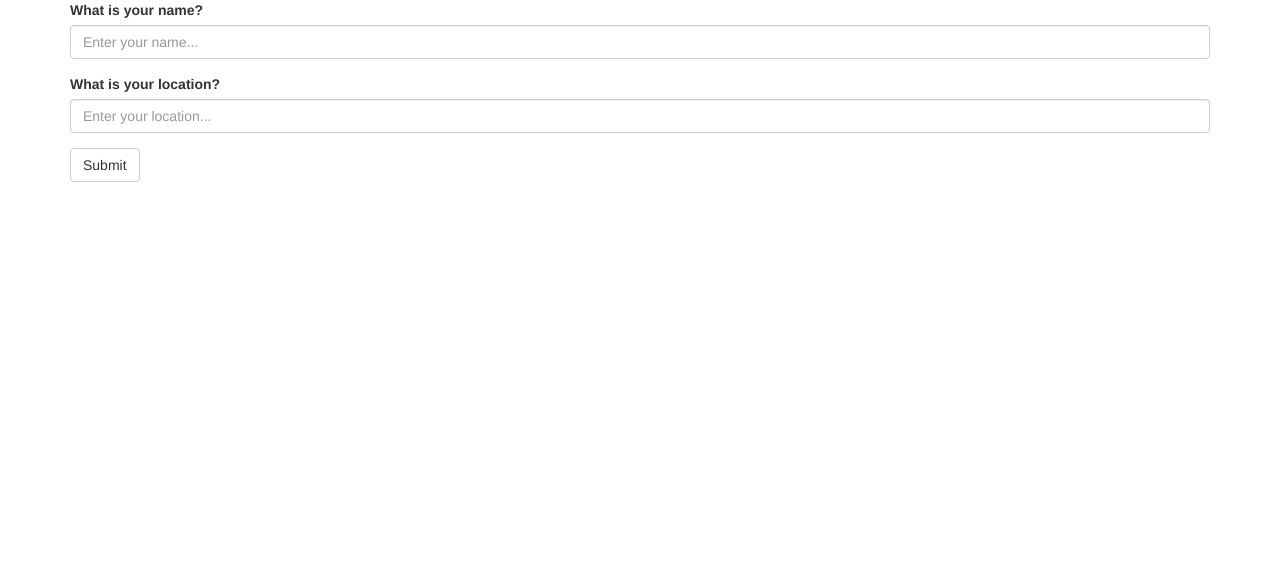
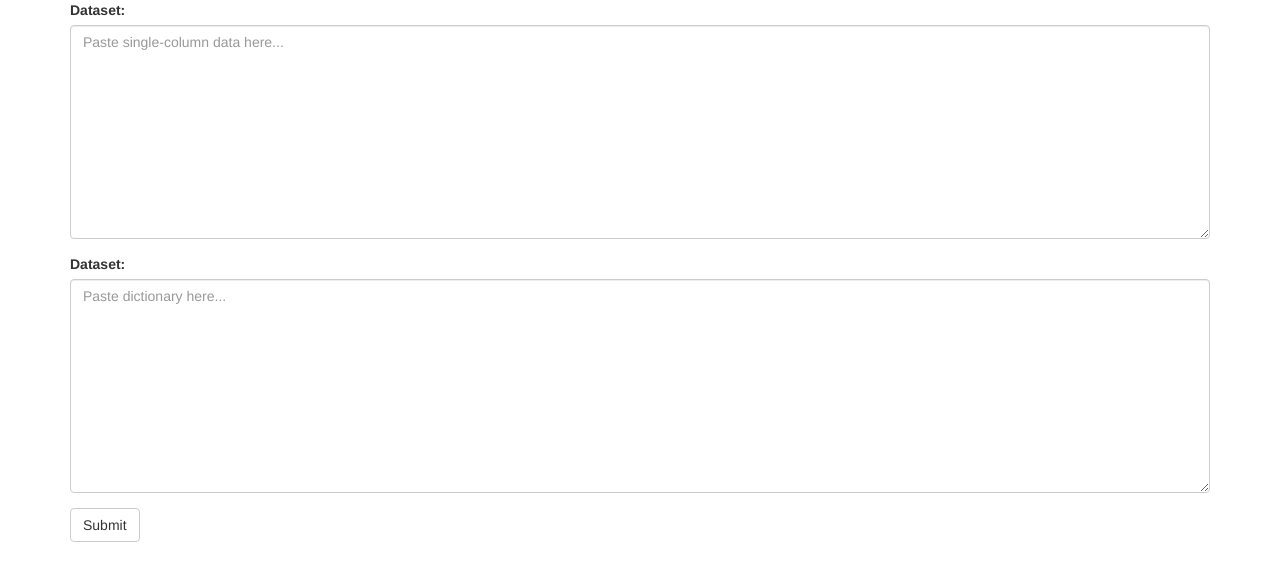
Before and after one commit to rouzazari/fuzzyflask, a Flask app: page / in a window 1280 px wide. Shown: the top 581 px of the page. Run offline with Flask 2, Linux system fonts and the light colour scheme; some libraries are stand-ins or nearby versions.

Commit message:
simple form extended to include dataset/dictionary; added pandas/fuzzywuzzy matching and score.

```diff
--- a/app/main/forms.py
+++ b/app/main/forms.py
@@ -1,8 +1,8 @@
 from flask_wtf import Form
 
-from wtforms import StringField, SubmitField
+from wtforms import SubmitField, TextAreaField
 from wtforms.validators import DataRequired
-from wtforms.widgets import TextInput
+from wtforms.widgets import TextArea
 
 
 def get_angularjs_class(base_class):
@@ -27,12 +27,12 @@ def get_angularjs_class(base_class):
 
 class DataForm(Form):
     """
-    Input field for test {widget=AngularJSClass(TextInput}.
+    Input field for dataset {widget=AngularJSTextInput}.
     """
-    name = StringField('What is your name?',
-                       validators=[DataRequired()],
-                       widget=get_angularjs_class(TextInput)())
-    location = StringField('What is your location?',
-                           validators=[DataRequired()],
-                           widget=get_angularjs_class(TextInput)())
+    dataset = TextAreaField('Dataset:',
+                            validators=[DataRequired()],
+                            widget=get_angularjs_class(TextArea)())
+    dictionary = TextAreaField('Dictionary:',
+                               validators=[DataRequired()],
+                               widget=get_angularjs_class(TextArea)())
     submit = SubmitField('Submit')
--- a/app/main/views.py
+++ b/app/main/views.py
@@ -3,6 +3,7 @@ from flask import request
 
 from . import main
 from .forms import DataForm
+from .datatools import process_dataset
 
 
 @main.route('/')
@@ -13,7 +14,9 @@ def index():
 
 @main.route('/match', methods=['POST'])
 def match():
-    import json
-    form_values = dict(name=request.form['name'],
-                       location=request.form['location'])
-    return json.dumps(form_values)
+    # TODO: make return asynchronous (takes too long)
+    # TODO: add a status feature (show % or number done)
+    # TODO: display table, then show results as calculated (asynchronously)
+    form_data = request.form['dataset']
+    form_dictionary = request.form['dictionary']
+    return process_dataset(form_data, form_dictionary)
--- a/app/static/css/styles.css
+++ b/app/static/css/styles.css
@@ -1,3 +1,15 @@
 [ng\:cloak], [ng-cloak], [data-ng-cloak], [x-ng-cloak], .ng-cloak, .x-ng-cloak {
-  display: none !important;
+    display: none !important;
 }
+
+table, th , td  {
+    border: 1px solid grey;
+    border-collapse: collapse;
+    padding: 5px;
+}
+table tr:nth-child(odd) {
+    background-color: #f1f1f1;
+}
+table tr:nth-child(even) {
+    background-color: #ffffff;
+}
--- a/app/static/js/app.js
+++ b/app/static/js/app.js
@@ -22,7 +22,8 @@ app.controller("AppCtrl", ['$scope', '$http', '$httpParamSerializerJQLike', func
       data    : $httpParamSerializerJQLike($scope.form),
       headers : {'Content-Type': 'application/x-www-form-urlencoded'}
       }).success(function (data) {
-        $scope.helloStatement = data.name + ' is from ' + data.location;
+        // TODO: Hide input area after clicking
+        $scope.dataframe = data;
     });
 
 
--- a/app/templates/index.html
+++ b/app/templates/index.html
@@ -9,17 +9,24 @@
 
 {% block page_content %}
   <div>
+    {# TODO: Make textboxes into two columns, not two big rows #}
     <form class="form" role="form" ng-submit="app.sendData()">
       {# Create form by hand as opposed to using wtf.quick_form() #}
       {# this allows sending in parameters to #}
       {# source: https://pythonhosted.org/Flask-Bootstrap/forms.html #}
       {{ data_form.csrf_token }}
-      {{ wtf.form_field(data_form.name, ng_model="form.name", placeholder="Enter your name...") }}
-      {{ wtf.form_field(data_form.location, ng_model="form.location", placeholder="Enter your location...") }}
+      {{ wtf.form_field(data_form.dataset, ng_model="form.dataset", placeholder="Paste single-column data here...", rows="10") }}
+      {{ wtf.form_field(data_form.dataset, ng_model="form.dictionary", placeholder="Paste dictionary here...", rows="10") }}
       {{ wtf.form_field(data_form.submit) }}
     </form>
-    {# use ng-clock and css file to avoid flicker effect #}
+    {# use ng-cloak and css file to avoid flicker effect #}
     {# source: https://docs.angularjs.org/api/ng/directive/ngCloak #}
-    <h1 class="ng-cloak">{a helloStatement a}</h1>
+    <table class="ng-cloak">
+      <tr ng-repeat="row in dataframe">
+        <td>{a row.data a}</td>
+        <td>{a row.match a}</td>
+        <td>{a row.score a}</td>
+      </tr>
+    </table>
   </div>
 {% endblock %}
--- a/requirements.txt
+++ b/requirements.txt
@@ -4,3 +4,5 @@ Flask-Migrate==2.0.0
 Flask-Script==2.0.5
 Flask-SQLAlchemy==2.1
 Flask-WTF==0.12
+fuzzywuzzy==0.11.1
+pandas==0.18.1
```
Also changed, not shown: app/main/datatools.py (added, +30 -0 lines), app/main/__init__.py (line endings or trailing spaces).
